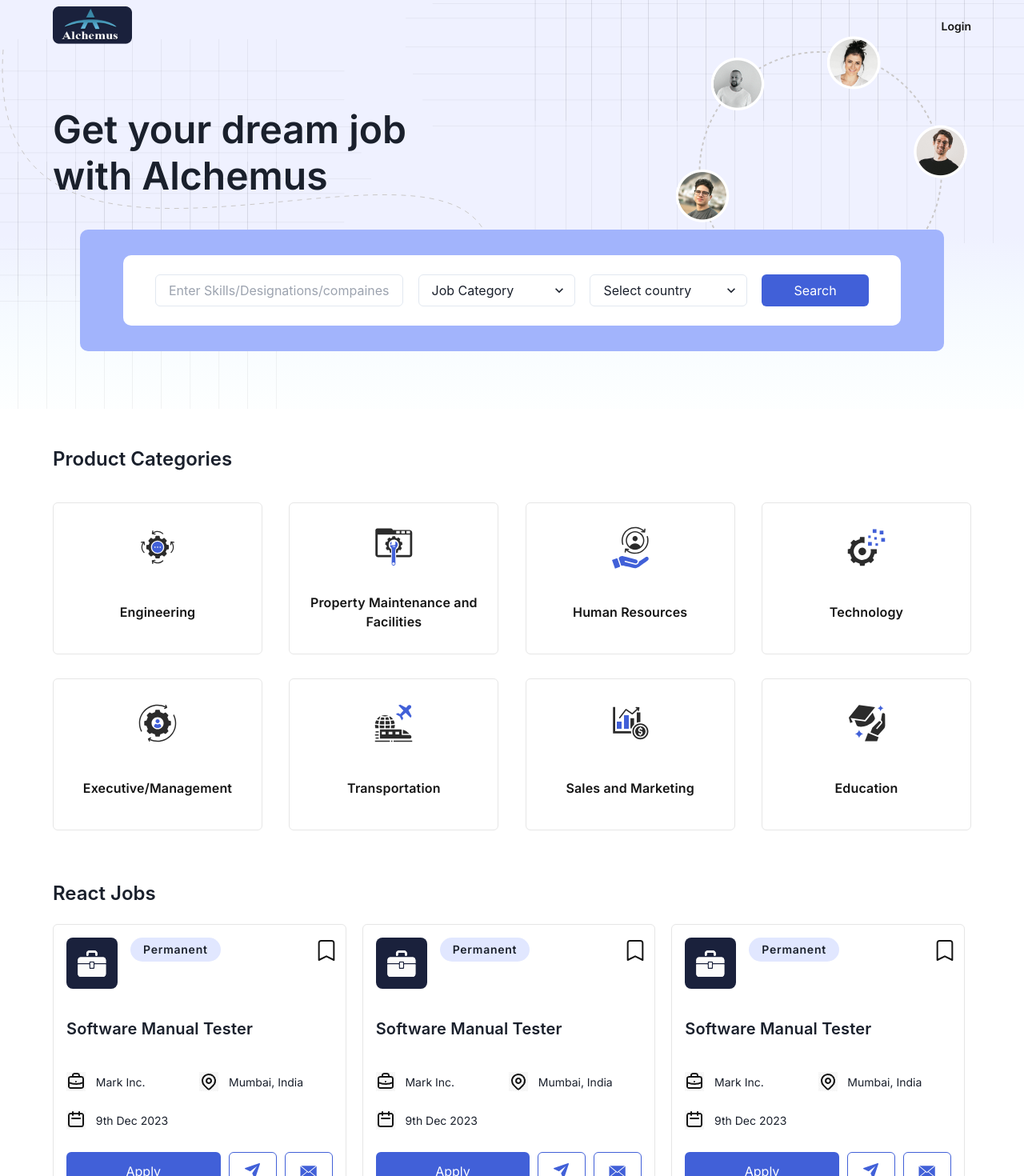
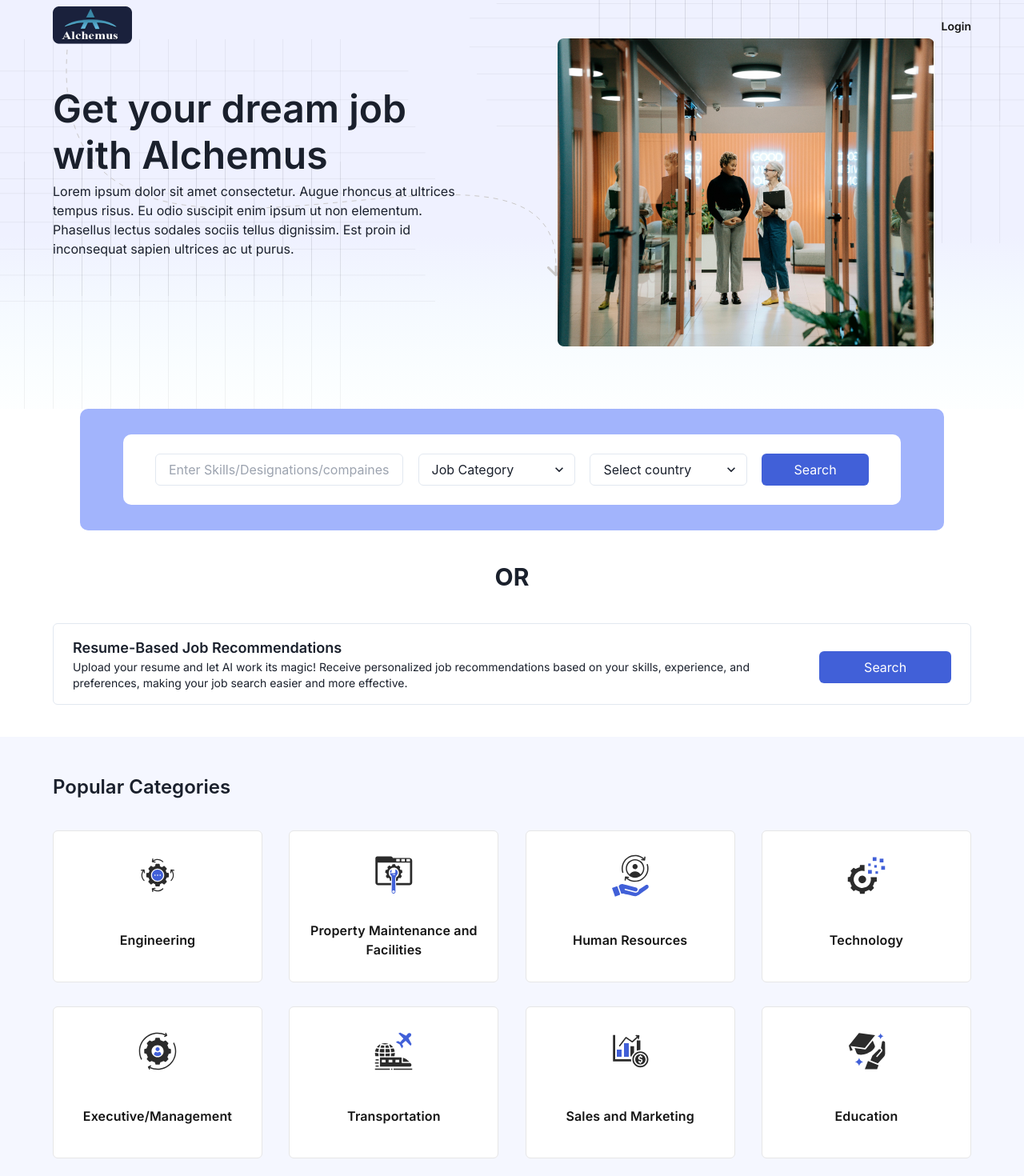
Before and after one commit to GowrishankarSMenon/backendtesting, a React (Create React App) app: page / in a window 1280 px wide. Shown: the top 1470 px of the page at 80% size. Built offline with nearby package versions, Linux system fonts and the light colour scheme.

Commit message:
fix:homepage responsive

```diff
--- a/src/App.css
+++ b/src/App.css
@@ -48,29 +48,7 @@ header.header_section {
   margin: 0 auto;
 }
 
-.register_box {
-  display: flex;
-  justify-content: space-around;
-  /* margin-top: 2em; */
-  overflow: hidden;
-}
-.register_box > div {
-  width: 48%;
-  height: 100%;
-  /* border: 1px solid red; */
-}
 
-.register_box > div:first-child {
-  border-radius: 1em;
-  height: 100%;
-  overflow: hidden;
-}
-
-.register_container {
-  border: 1px solid #bbb;
-  border-radius: 1em;
-  padding: 2em;
-}
 
 .login_signupToggle {
   display: flex;
@@ -209,11 +187,16 @@ header.header_section {
   overflow: hidden;
 }
 
+.banner-wrapper{
+  width: 100%;
+}
+
 .d-flex-layout {
   width: 100%;
   margin: 0 auto;
   padding-left: 5rem;
   padding-right: 5rem;
+  padding-top: 3rem;
   position: absolute;
   z-index: 4;
   top: 0;
@@ -224,7 +207,7 @@ header.header_section {
 
 .search-bar-container {
   width: 100%;
-  position: absolute;
+  position: relative;
   z-index: 4;
   display: flex;
   justify-content: center;
@@ -316,7 +299,7 @@ a.chakra-link.categoryCard_link > div {
 }
 
 .card-address-flex {
-  margin-top: 2.5rem;
+  margin-top: 1.5rem;
 }
 
 .card-frid-wrapper.css-1sl53ol {
@@ -458,13 +441,13 @@ td.css-xumdn4 button {
 }
 
 .people-image-wrapper {
-  transform: translate(130px, 25px);
+  transform: translate(0px, 25px);
 }
 
 .people-image-wrapper img {
   width: 100%;
   height: 100%;
-  max-width: 400px;
+  max-width: 500px;
   max-height: 400px;
 }
 
@@ -689,7 +672,7 @@ banner-svg-wrapper svg {
   }
   .search-bar-container {
     /* top: -4rem; */
-    transform: translateY(-10rem);
+    /* transform: translateY(-5rem); */
   }
   .text--wrapper {
     width: 55%;
@@ -726,7 +709,7 @@ banner-svg-wrapper svg {
   }
   .search-bar-container {
     /* top: -6rem; */
-    transform: translateY(-14rem);
+    /* transform: translateY(-14rem); */
   }
   .text--wrapper {
     width: 45%;
--- a/src/components/banner.js
+++ b/src/components/banner.js
@@ -11,14 +11,14 @@ export const Banner = () => {
           <div className="banner-svg-wrapper">
             <svg
               xmlns="http://www.w3.org/2000/svg"
-              width="1440"
+              width="1640"
               height="585"
-              viewBox="0 0 1440 585"
+              viewBox="0 0 1640 585"
               fill="none"
             >
               <g clipPath="url(#clip0_15_1655)">
                 <rect
-                  width="1440"
+                  width="1640"
                   height="585"
                   fill="url(#paint0_linear_15_1655)"
                 />
@@ -637,7 +637,7 @@ export const Banner = () => {
                   <stop offset="1" stopColor="#EFFEFF" stopOpacity="0" />
                 </linearGradient>
                 <clipPath id="clip0_15_1655">
-                  <rect width="1440" height="585" fill="white" />
+                  <rect width="1640" height="585" fill="white" />
                 </clipPath>
               </defs>
             </svg>
--- a/src/components/bannerTitle.js
+++ b/src/components/bannerTitle.js
@@ -7,6 +7,9 @@ const BannerTitle = () => {
       <Heading as={"h1"} textAlign={'left'} fontSize={'48px'} fontWeight={'600'} lineHeight={"58px"} fontFamily={'Inter'} >
         Get your dream job with Alchemus
       </Heading>
+      <Heading as={"p"} textAlign={'left'} fontSize={'16px'} fontWeight={'400'} lineHeight={"24px"} fontFamily={'Inter'} mt={1} >
+      Lorem ipsum dolor sit amet consectetur. Augue rhoncus at ultrices tempus risus. Eu odio suscipit enim ipsum ut non elementum. Phasellus lectus sodales sociis tellus dignissim. Est proin id inconsequat sapien ultrices ac ut purus.
+      </Heading>
     </Box>
   )
 }
--- a/src/components/cardItems.js
+++ b/src/components/cardItems.js
@@ -18,7 +18,7 @@ const CardItems = () => {
   return (
     <Box className="react-job--container page-width">
       <Box className="job-grid--wrapper">
-        <Box mb={6} className="">
+        <Box mb={6} mt={6} className="">
           <Heading
             as={"h2"}
             fontSize="24px"
@@ -27,7 +27,7 @@ const CardItems = () => {
             textAlign="left"
             className=""
           >
-            React Jobs
+            Recent Jobs
           </Heading>
         </Box>
         <Box className="">
--- a/src/components/categoryCard.js
+++ b/src/components/categoryCard.js
@@ -12,7 +12,7 @@ const CategoryCard = () => {
             <Box
               w={"100%"}
               h={"190px"}
-              className={`categoryCard_box cardBox_${i}`}
+              className={`categoryCard_box cardBox_${i} !bg-white`}
               key={i + 1}
             >
               <Link className="categoryCard_link">
@@ -47,6 +47,7 @@ const CategoryCard = () => {
       : null;
 
   return (
+    <Box className="bg-[#F5F7FF]">
     <Box className="product-category-container page-width">
       <Box className="categoryCard_container">
         <Box className="categoryCard_textWrapper">
@@ -58,7 +59,7 @@ const CategoryCard = () => {
             lineHeight="29px"
             textAlign="left"
           >
-            Product Categories
+            Popular Categories
           </Heading>
         </Box>
         <Box className="categoryCard_wrapper">
@@ -68,6 +69,7 @@ const CategoryCard = () => {
         </Box>
       </Box>
     </Box>
+    </Box>
   );
 };
 
--- /dev/null
+++ b/src/components/resumeUpload.js
@@ -0,0 +1,28 @@
+import React from "react";
+import { Box, Flex, Input, Select, Button, Text, Link } from "@chakra-ui/react";
+import { select_sector } from "../selectData/selectOption";
+import { select_country } from "../selectData/selectCountry";
+
+const ResumeUpload = () => {
+    // console.log(select_sector);
+    return (
+        <Box className="page-width" mb={10}>
+            <Box className="border rounded-md px-6 py-4">
+                <Box className="flex flex-col md:flex-row items-center justify-between">
+                    <Box>
+                        <Text className="text-lg font-semibold">Resume-Based Job Recommendations</Text>
+                        <Text className="text-sm font-normal max-w-4xl">Upload your resume and let AI work its magic! Receive personalized job  recommendations based on your skills, experience, and preferences,  making your job search easier and more effective.</Text>
+                    </Box>
+                    <Box className="button button-wrapper" w={"15%"} minWidth={"100px"} maxWidth={"170px"} mt={2}>
+                        <Button size="md" className="search-btn">
+                            Search
+                        </Button>
+                    </Box>
+                </Box>
+
+            </Box>
+        </Box>
+    );
+};
+
+export default ResumeUpload;
--- a/src/components/sideImage.js
+++ b/src/components/sideImage.js
@@ -4,7 +4,7 @@ import people from "../assests/images/People.png";
 
 const SideImage = () => {
   return (
-    <Box className="people-image-container">
+    <Box className="people-image-container hidden md:flex">
       <Box className="people-image-wrapper">
         <Image src={people} alt="people.png" />
       </Box>
--- a/src/pages/Home.jsx
+++ b/src/pages/Home.jsx
@@ -1,10 +1,11 @@
 import React from "react";
-import { Box, Flex } from "@chakra-ui/react";
+import { Box, Flex, Heading } from "@chakra-ui/react";
 
 import { Banner } from "../components/banner";
 import SearchSection from "../components/search";
 import CategoryCard from "../components/categoryCard";
 import CardItems from "../components/cardItems";
+import ResumeUpload from "../components/resumeUpload";
 
 export const HomePage = () => {
   let login = localStorage.getItem("login");
@@ -12,6 +13,8 @@ export const HomePage = () => {
     <Box className="category_container" mt={login == null ? -16 : 0}>
       <Banner />
       <SearchSection />
+      <Heading as="p" size="lg" mt={10} mb={10} className="category_heading text-center">OR</Heading>
+      <ResumeUpload />
       <CategoryCard />
       <CardItems />
     </Box>
```
Also changed, not shown: src/assests/images/People.png.
